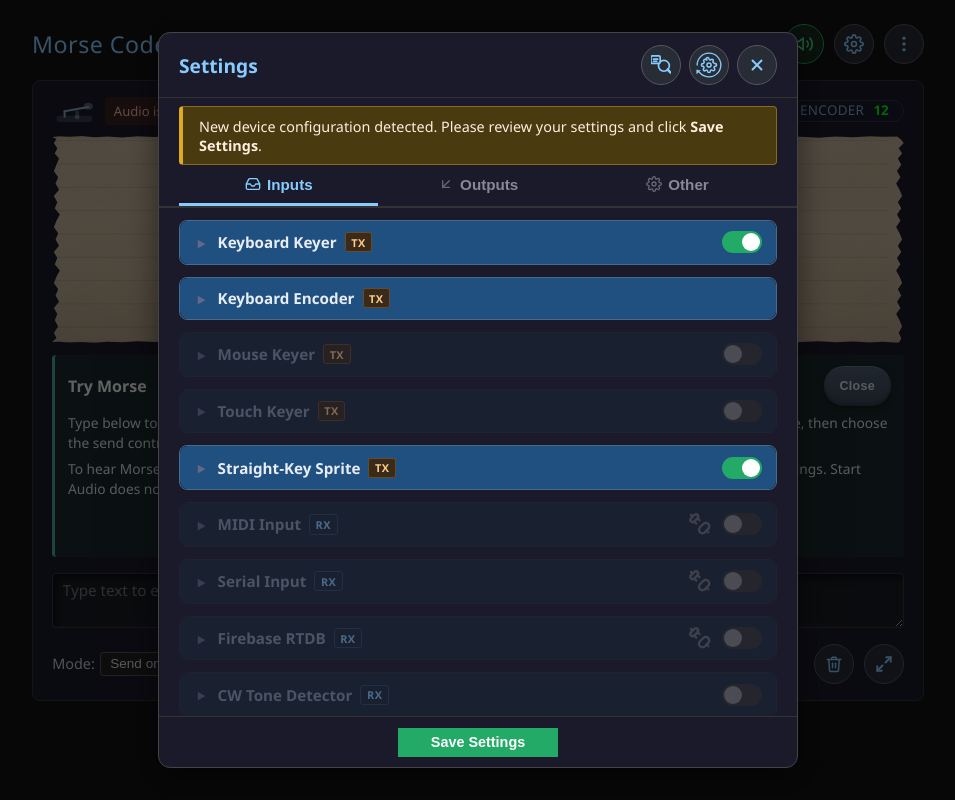
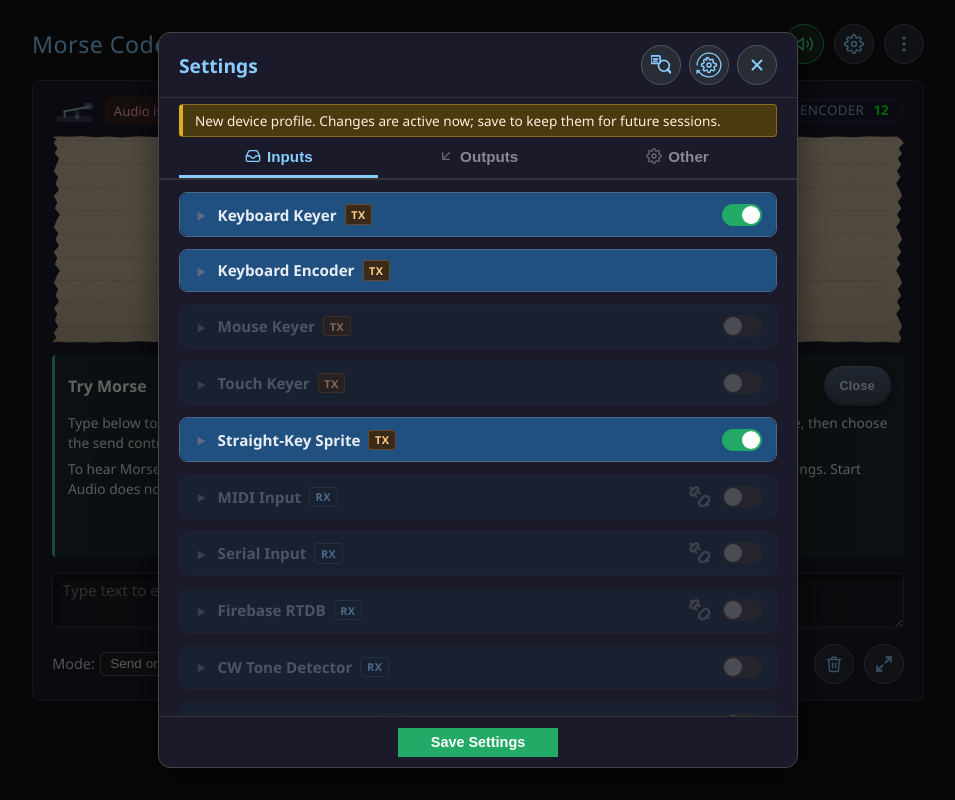
Before and after one commit to 5B4AON/mcs, an Angular app: page / in a window 1280 px wide. Shown: the whole page, without its empty margins (162-1117 px from the left). Built offline with nearby package versions, Linux system fonts and the light colour scheme.

Commit message:
v1.8.6 Settings Save Status
Settings now distinguishes active, unsaved changes
from settings saved for the current device profile. Missing profiles and
browser storage failures are reported without appearing as successful saves.

```diff
--- a/package.json
+++ b/package.json
@@ -1,6 +1,6 @@
 {
   "name": "morse-code-studio",
-  "version": "1.8.5",
+  "version": "1.8.6",
   "description": "A browser-based Morse code encoder, decoder and keyer built with Angular and the Web Audio API",
   "author": "5B4AON — Mike",
   "repository": {
--- a/src/app/components/confirm-dialog/confirm-dialog.component.html
+++ b/src/app/components/confirm-dialog/confirm-dialog.component.html
@@ -14,7 +14,9 @@
 
     <!-- Actions -->
     <div class="confirm-actions">
-      <button class="confirm-btn cancel-btn" (click)="cancel()">{{ cancelLabel }}</button>
+      @if (!singleAction) {
+        <button class="confirm-btn cancel-btn" (click)="cancel()">{{ cancelLabel }}</button>
+      }
       <button class="confirm-btn ok-btn" [class.danger]="danger" (click)="confirm()">{{ confirmLabel }}</button>
     </div>
   </div>
--- a/src/app/components/confirm-dialog/confirm-dialog.component.ts
+++ b/src/app/components/confirm-dialog/confirm-dialog.component.ts
@@ -34,6 +34,9 @@ export class ConfirmDialogComponent {
   /** Whether the confirm button should use the danger (red) colour */
   @Input() danger = false;
 
+  /** Whether to show only the confirm action */
+  @Input() singleAction = false;
+
   /** Emits true when confirmed, false when cancelled */
   @Output() confirmed = new EventEmitter<boolean>();
 
--- a/src/app/components/help/help-ch-config.component.html
+++ b/src/app/components/help/help-ch-config.component.html
@@ -48,6 +48,13 @@
   When you save settings, they are stored against the current set of audio
   devices connected to your computer. This is called a
   <strong>device profile</strong>.
+</p>
+
+<p>
+  Settings changes take effect immediately. Saving keeps them for future
+  sessions on that device profile. The Settings window shows when changes are
+  active but not saved, and reports if a profile or browser storage is
+  unavailable.
 </p>
 
 <p>
--- a/src/app/components/settings-modal/settings-modal.component.css
+++ b/src/app/components/settings-modal/settings-modal.component.css
@@ -189,6 +189,24 @@
   padding: .6rem 1rem;
   font-size: .9rem;
   margin: .5rem 1.25rem 0;
+}
+
+.settings-save-status {
+  background: #20343a;
+  color: #d5e9ed;
+  border: 1px solid #42636a;
+  border-left: 4px solid #6bb8c4;
+  border-radius: 4px;
+  padding: .4rem .75rem;
+  font-size: .85rem;
+  margin: .35rem 1.25rem 0;
+}
+
+.settings-save-status.validation-banner {
+  background: #4a3a10;
+  color: #fed;
+  border-color: #8a6a20;
+  border-left-color: #da2;
 }
 
 /* Save button */
--- a/src/app/components/settings-modal/settings-modal.component.html
+++ b/src/app/components/settings-modal/settings-modal.component.html
@@ -17,10 +17,13 @@
       </div>
     </div>
 
-    <!-- Validation banner -->
-    @if (settings.needsValidation()) {
-      <div class="validation-banner">
-        New device configuration detected. Please review your settings and click <strong>Save Settings</strong>.
+    @if (settings.needsValidation() || settings.isDirty()) {
+      <div class="settings-save-status" [class.validation-banner]="settings.needsValidation()" role="status">
+        @if (settings.needsValidation()) {
+          New device profile. Changes are active now; save to keep them for future sessions.
+        } @else {
+          Active now, not saved. Save to keep changes for this device and future sessions.
+        }
       </div>
     }
 
@@ -82,6 +85,16 @@ This cannot be undone."
     cancelLabel="Cancel"
     [danger]="true"
     (confirmed)="onResetConfirmed($event)">
+  </app-confirm-dialog>
+}
+
+@if (showSaveResult) {
+  <app-confirm-dialog
+    [title]="saveResultTitle"
+    [message]="saveResultMessage"
+    confirmLabel="OK"
+    [singleAction]="true"
+    (confirmed)="dismissSaveResult()">
   </app-confirm-dialog>
 }
 
--- a/src/app/components/settings-modal/settings-modal.component.ts
+++ b/src/app/components/settings-modal/settings-modal.component.ts
@@ -4,7 +4,7 @@
 
 import { Component, EventEmitter, Input, Output } from '@angular/core';
 import { FormsModule } from '@angular/forms';
-import { SettingsService, isTouchDevice } from '../../services/settings.service';
+import { SettingsSaveResult, SettingsService, isTouchDevice } from '../../services/settings.service';
 import { AudioDeviceService } from '../../services/audio-device.service';
 import { FirebaseRtdbService } from '../../services/firebase-rtdb.service';
 import { ConfirmDialogComponent } from '../confirm-dialog/confirm-dialog.component';
@@ -64,6 +64,12 @@ export class SettingsModalComponent {
 
   /** Whether the scan results overlay is visible */
   showScanResults = false;
+
+  /** Whether a save result dialog is visible */
+  showSaveResult = false;
+
+  saveResultTitle = '';
+  saveResultMessage = '';
 
   /** Input devices found during the last scan */
   scanResultInputs: { label: string }[] = [];
@@ -156,13 +162,28 @@ export class SettingsModalComponent {
 
   // ---- Save ----
 
-  /** Persist current settings to localStorage keyed by audio device fingerprint */
+  /** Persist current settings to the active audio-device profile */
   saveSettings(): void {
-    this.settings.save(
+    const result = this.settings.save(
       this.devices.inputDevices(),
       this.devices.outputDevices()
     );
-    this.saved.emit();
+
+    if (result === 'saved') {
+      this.saved.emit();
+    } else if (result === 'no-profile') {
+      this.showSaveResult = true;
+      this.saveResultTitle = 'Settings not saved';
+      this.saveResultMessage = 'No device profile is available to save to. Refresh audio devices to identify a profile, then try again. Your changes remain active now.';
+    } else {
+      this.showSaveResult = true;
+      this.saveResultTitle = 'Settings not saved';
+      this.saveResultMessage = 'Browser storage could not save these settings. Check that site storage is available, then try again. Your changes remain active now.';
+    }
+  }
+
+  dismissSaveResult(): void {
+    this.showSaveResult = false;
   }
 
   // ---- Device refresh ----
--- a/src/app/services/settings.service.ts
+++ b/src/app/services/settings.service.ts
@@ -46,6 +46,7 @@ export type SerialInputPin = 'dsr' | 'cts' | 'dcd' | 'ri';
 export type OutputForward = 'rx' | 'tx' | 'both';
 /** Action to perform when a prosign is decoded */
 export type ProsignAction = 'newLine' | 'newParagraph' | 'clearLastWord' | 'clearLine' | 'clearScreen';
+export type SettingsSaveResult = 'saved' | 'no-profile' | 'storage-error';
 
 /**
  * Unique identifier for each decoder input pipeline.
@@ -1011,11 +1012,14 @@ export class SettingsService {
   save(
     currentInputs: { deviceId: string; label: string }[],
     currentOutputs: { deviceId: string; label: string }[],
-  ): void {
+  ): SettingsSaveResult {
     const fp = this.currentFingerprint();
-    if (!fp) return;
+    if (!fp) return 'no-profile';
 
     const s = this.settings();
+    try {
+      const raw = localStorage.getItem(PROFILES_KEY);
+      const profiles: Record<string, StoredProfile> = raw ? JSON.parse(raw) : {};
       const deviceLabels: Record<string, string> = {};
       for (const key of DEVICE_SETTINGS_KEYS) {
         const did = (s as any)[key] as string;
@@ -1028,12 +1032,15 @@ export class SettingsService {
         }
       }
 
-    const profiles = this._getProfiles();
       profiles[fp] = { settings: { ...s }, deviceLabels };
       localStorage.setItem(PROFILES_KEY, JSON.stringify(profiles));
+    } catch {
+      return 'storage-error';
+    }
 
     this.isDirty.set(false);
     this.needsValidation.set(false);
+    return 'saved';
   }
 
   resetToDefaults(): void {
--- a/src/app/version.ts
+++ b/src/app/version.ts
@@ -1,2 +1,2 @@
 /** Single source of truth for the application version displayed in the UI. */
-export const APP_VERSION = '1.8.5';
+export const APP_VERSION = '1.8.6';
--- a/tsconfig.json
+++ b/tsconfig.json
@@ -4,6 +4,7 @@
   "compileOnSave": false,
   "compilerOptions": {
     "outDir": "./dist/out-tsc",
+    "rootDir": "./src",
     "strict": true,
     "noImplicitOverride": true,
     "noPropertyAccessFromIndexSignature": true,
```
Also changed, not shown: 2 other files (tests, documents, lock files or other folders). Lines whose indentation alone changed are shown as unchanged.
